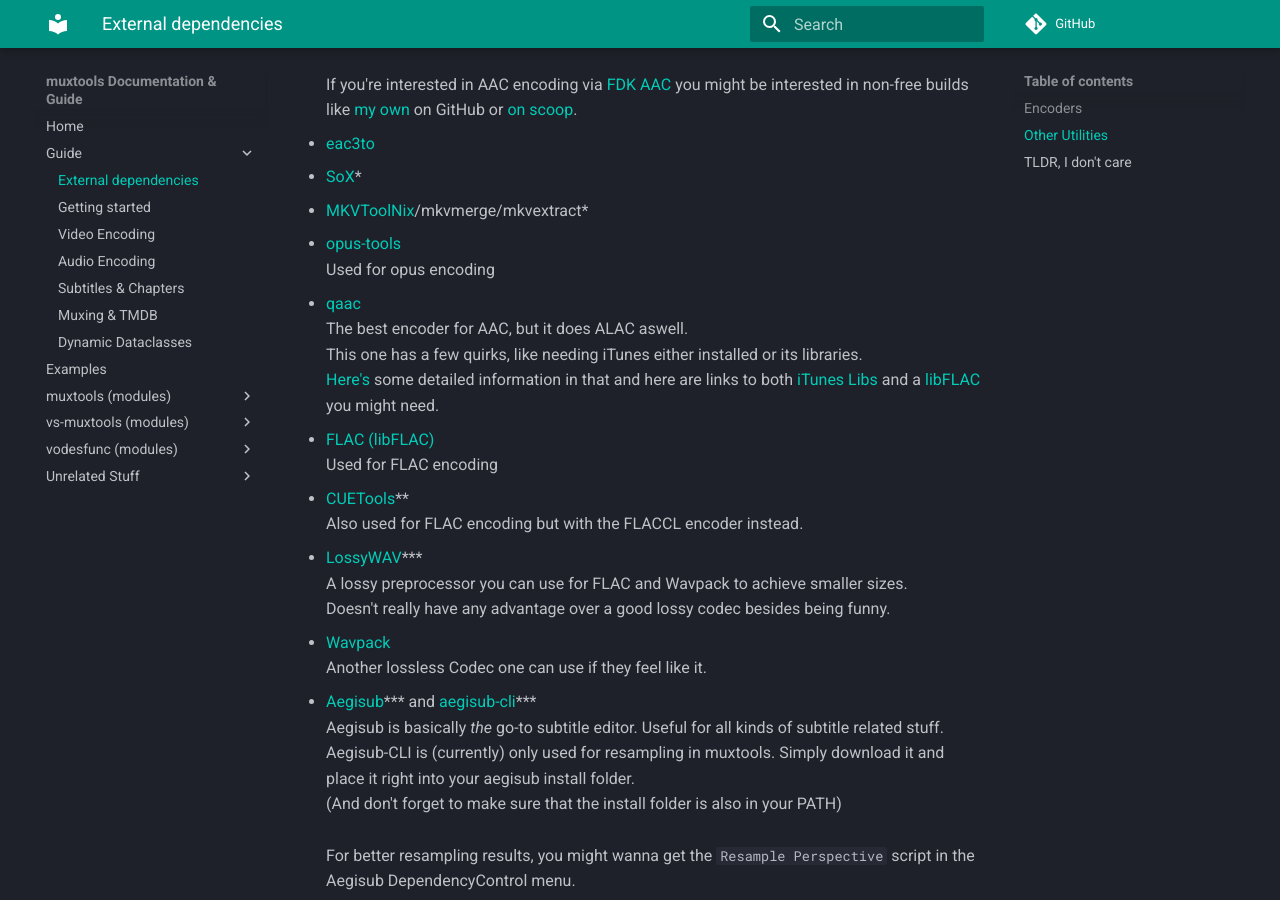
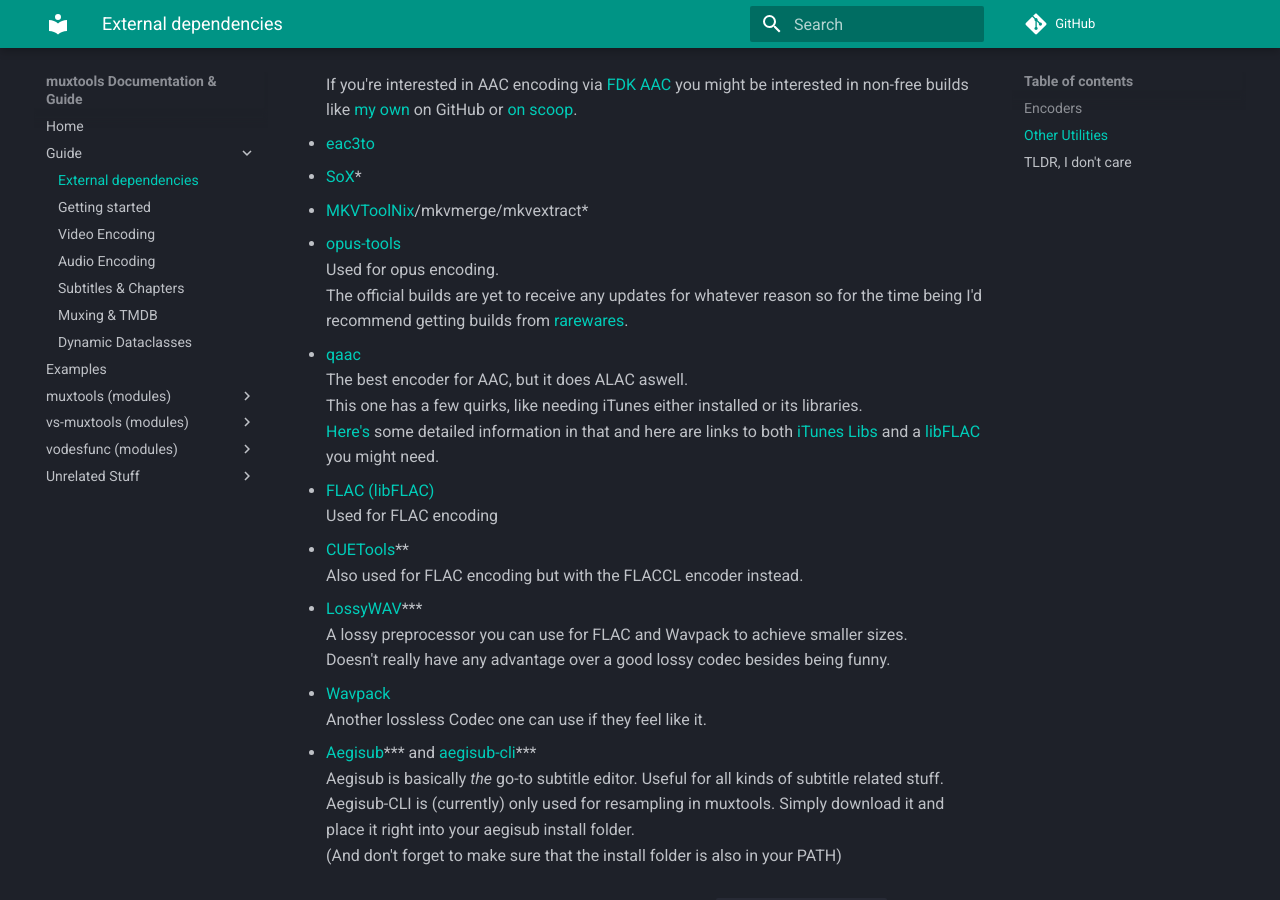
Before and after one commit to Vodes/muxtools-doc, an MkDocs documentation site: the page built from docs/guide/external-dependencies.md, in a window 1280 px wide and 900 px high, scrolled down 722 px. Built offline with MkDocs 1.6.1 and Material for MkDocs 9.7.7, drawn with Linux system fonts in a browser that asks for light colours; comment, search, counter and statistics services are not loaded.

Commit message:
Update external-dependencies.md

```diff
--- a/docs/guide/external-dependencies.md
+++ b/docs/guide/external-dependencies.md
@@ -26,7 +26,8 @@
 - [SoX](https://sox.sourceforge.net/)*
 - [MKVToolNix](https://mkvtoolnix.download/downloads.html)/mkvmerge/mkvextract*
 - [opus-tools](https://www.opus-codec.org/downloads/)<br>
-  Used for opus encoding
+  Used for opus encoding.<br>
+  The official builds are yet to receive any updates for whatever reason so for the time being I'd recommend getting builds from [rarewares](https://www.rarewares.org/opus.php).
 - [qaac](https://github.com/nu774/qaac/releases)<br>
   The best encoder for AAC, but it does ALAC aswell.<br>
   This one has a few quirks, like needing iTunes either installed or its libraries.<br>
```
